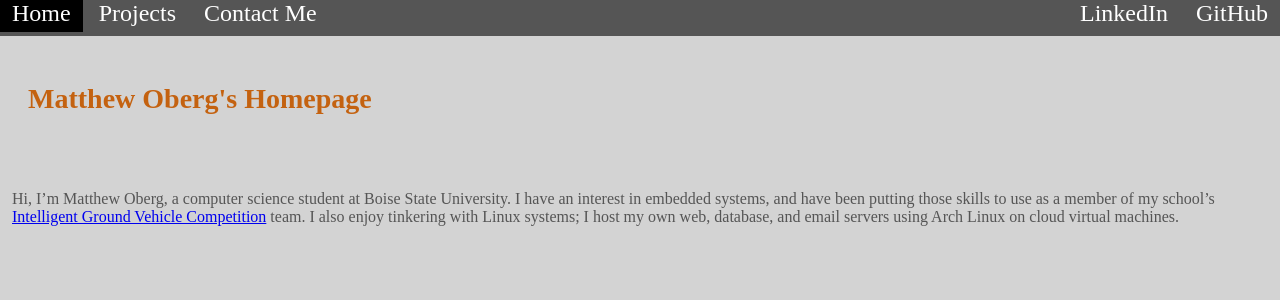
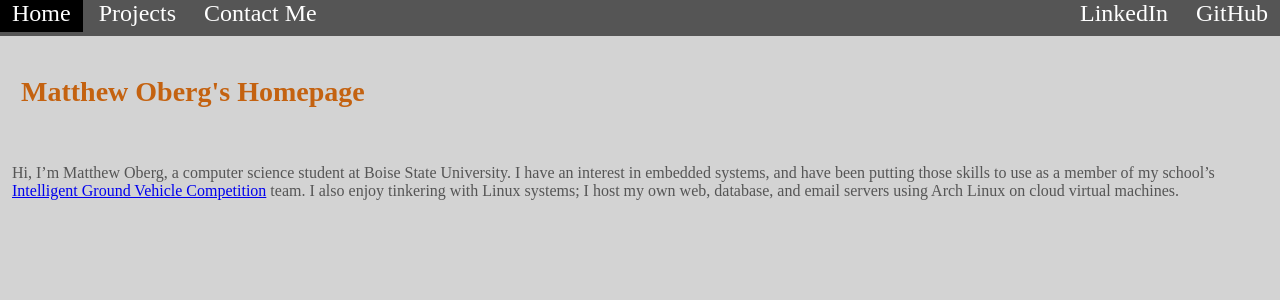
Before and after one commit to matthew-oberg/oberg.us, a PHP site: page / in a window 1280 px wide. Shown: the top 300 px of the page. Run offline with PHP 8.4, Linux system fonts and the light colour scheme.

Commit message:
Padding size fix pt 2

```diff
--- a/style.css
+++ b/style.css
@@ -31,12 +31,13 @@ body {
 
 #intro-h {
     float: left;
-    padding: 1em;
+    padding: 0.75em;
 }
 
 #intro-p {
     float: left;
-    padding: 0.75em;
+    padding-left: 0.75em;
+    padding-right: 0.75em;
     font-size: 1em;
 }
 
```
